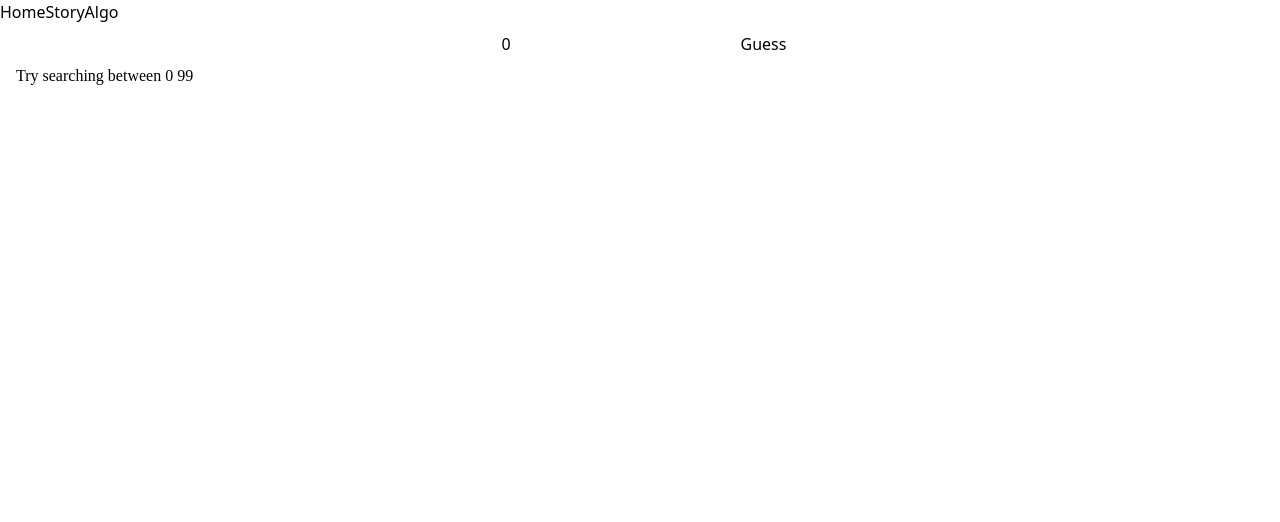
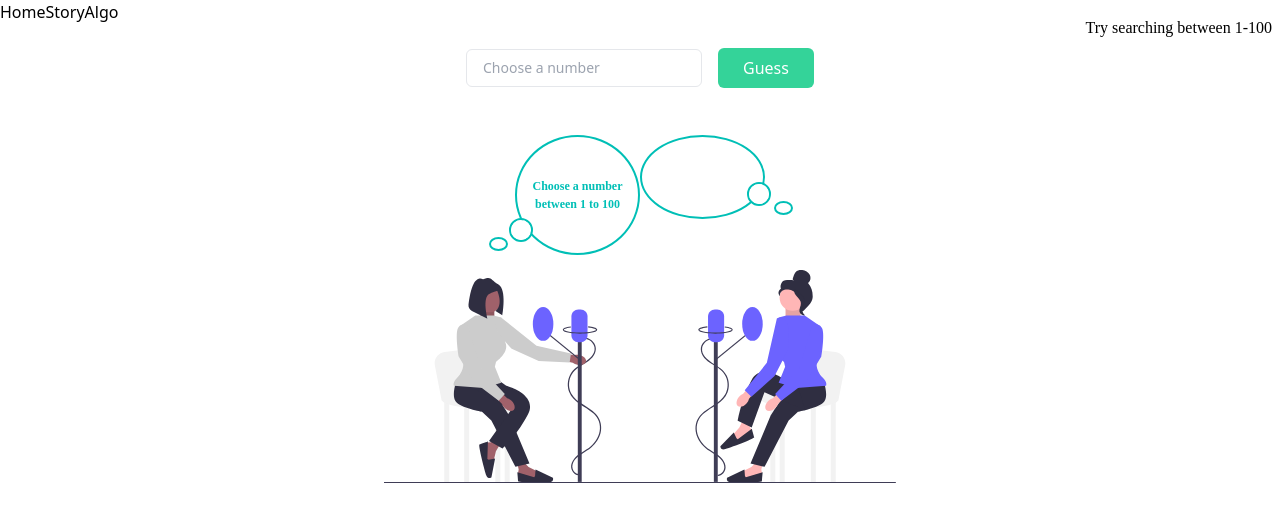
Before and after one commit to Monishobaid/zizek-algo, a React (Vite) app: page /algo in a window 1280 px wide. Shown: the top 522 px of the page. Built offline with nearby package versions, Linux system fonts and the light colour scheme; a web font is replaced by a local one.

Commit message:
NO_T binary search page almost done just needs some ui fixes

```diff
--- a/src/components/binary-search/index.component.tsx
+++ b/src/components/binary-search/index.component.tsx
@@ -1,9 +1,15 @@
 import React, { useState } from "react";
+import Bubble from "../common/speech-bubble/bubble.component";
+import icon from "../../assets/conversation.svg";
 
-function BinarySearch() {
-  const [input, setInput] = useState<number>(0);
-  const [low, setLow] = useState(0);
-  const [high, setHigh] = useState(99);
+function BinarySearchComponent() {
+  const [input, setInput] = useState<number | null>(null);
+  const [low, setLow] = useState<number>(1);
+  const [high, setHigh] = useState<number>(100);
+  const [bubbleTextOne, setBubbleTextOne] = useState<string>(
+    "Choose a number between 1 to 100"
+  );
+  const [bubbleTextTwo, setBubbleTextTwo] = useState<string>('');
 
   const handleInputChange = (e: React.ChangeEvent<HTMLInputElement>) => {
     const value = Number(e.target.value);
@@ -18,36 +24,68 @@ function BinarySearch() {
       return;
     }
 
+    setBubbleTextTwo(`I choose ${input}`);
+
     const targetNumber = 4;
     console.log(targetNumber);
     const mid = Math.floor((low + high) / 2);
 
+    // added setTimeout to show some delay need to use animation here to show bubble transition
+    setTimeout(() => {
       if (input === targetNumber) {
-      alert("You guessed right!");
+        setLow(0);
+        setHigh(99);
+        setBubbleTextOne("You guessed right!");
       } else if (input < targetNumber) {
         setLow(mid - 1);
-      alert("You guessed too low.");
+        setBubbleTextOne("You guessed too low.");
       } else {
         setHigh(mid + 1);
-      alert("You guessed too high.");
+        setBubbleTextOne("You guessed too high.");
       }
+    }, 500)
+
+
+    setInput(null);
   };
 
   return (
-    <div className="mx-4">
-      <div className="w-full flex items-center justify-center">
+    <div className="mx-4 my-6">
+      <div className="w-full flex items-center justify-center gap-x-4">
+        <p className="font-protest absolute right-2 top-4">{`Try searching between ${
+          low + "-" + high
+        }`}</p>
         <input
-          className="p-2"
+          className="border rounded-md py-2 px-4 focus:outline-none text-sm"
           placeholder="Choose a number"
-          value={input}
+          value={input ?? ""}
           onChange={handleInputChange}
           type="text"
         />
-        <button onClick={handleGuess}>Guess</button>
+        <button
+          onClick={handleGuess}
+          className="w-24 p-2 bg-emerald-400 text-white rounded-md"
+        >
+          Guess
+        </button>
       </div>
-      <p className="font-protest">{`Try searching between ${low + ' '+ high}`}</p>
+      <div className="w-full h-screen flex flex-col mt-8 items-center relative">
+        <div className="flex">
+          <div className="">
+            <Bubble
+              text={bubbleTextOne}
+              class1="circle1 left"
+              class2="circle2 left"
+            />
+          </div>
+          <div className="">
+            <Bubble text={bubbleTextTwo} />
+          </div>
+        </div>
+        <img alt="" src={icon} width={512} height={512} />
+      </div>
     </div>
   );
 }
 
-export default BinarySearch;
+export default BinarySearchComponent;
--- /dev/null
+++ b/src/components/common/speech-bubble/bubble.component.tsx
@@ -0,0 +1,20 @@
+import React from "react";
+import './index.css';
+
+interface Props {
+  text: string;
+  class1?: string;
+  class2?: string;
+}
+
+function Bubble(props: Props) {
+  return (
+    <div className={`font-protest circular-sb`}>
+      {props.text}
+      <div className={`${props.class1 ? props.class1 : 'circle1'}`}></div>
+      <div className={`${props.class2 ? props.class2 : 'circle2'}`}></div>
+    </div>
+  );
+}
+
+export default Bubble;
--- /dev/null
+++ b/src/components/common/speech-bubble/index.css
@@ -0,0 +1,53 @@
+.circular-sb {
+  width: 125px;
+  border: 2.5px solid #00bfb6;
+  padding: 40px 0px;
+  margin: 15px auto;
+  border-radius: 50%;
+  text-align: center;
+  font-size: 12px;
+  font-weight: 900;
+  font-family: arial;
+  position: relative;
+  color: #00bfb6;
+}
+
+.circle1,
+.circle2 {
+  border: 2.5px solid #00bfb6;
+  position: absolute;
+  border-radius: 50%;
+}
+
+.circle1 {
+  width: 12.5px;
+  padding: 10px;
+  right: -7.5px;
+  bottom: 11.5px;
+}
+
+.circle1:before {
+  content: "";
+  position: absolute;
+  width: 12.5px;
+  padding: 10px;
+  border-radius: 50%;
+  right: 0px;
+  bottom: 0px;
+  background: #fff;
+}
+
+.circle2 {
+  width: 2.5px;
+  padding: 5px 7.5px;
+  right: -30px;
+  bottom: 2.5px;
+}
+
+.circle1.left {
+  right: 105px;
+}
+
+.circle2.left {
+  right: 130px;
+}
--- /dev/null
+++ b/src/views/binary-search/index.tsx
@@ -0,0 +1,12 @@
+import React from "react";
+import BinarySearchComponent from "../../components/binary-search/index.component";
+
+function BinarySearch() {
+  return (
+    <>
+      <BinarySearchComponent />
+    </>
+  );
+}
+
+export default BinarySearch;
```
Also changed, not shown: src/assets/conversation.svg (added). Lines whose indentation alone changed are shown as unchanged.
